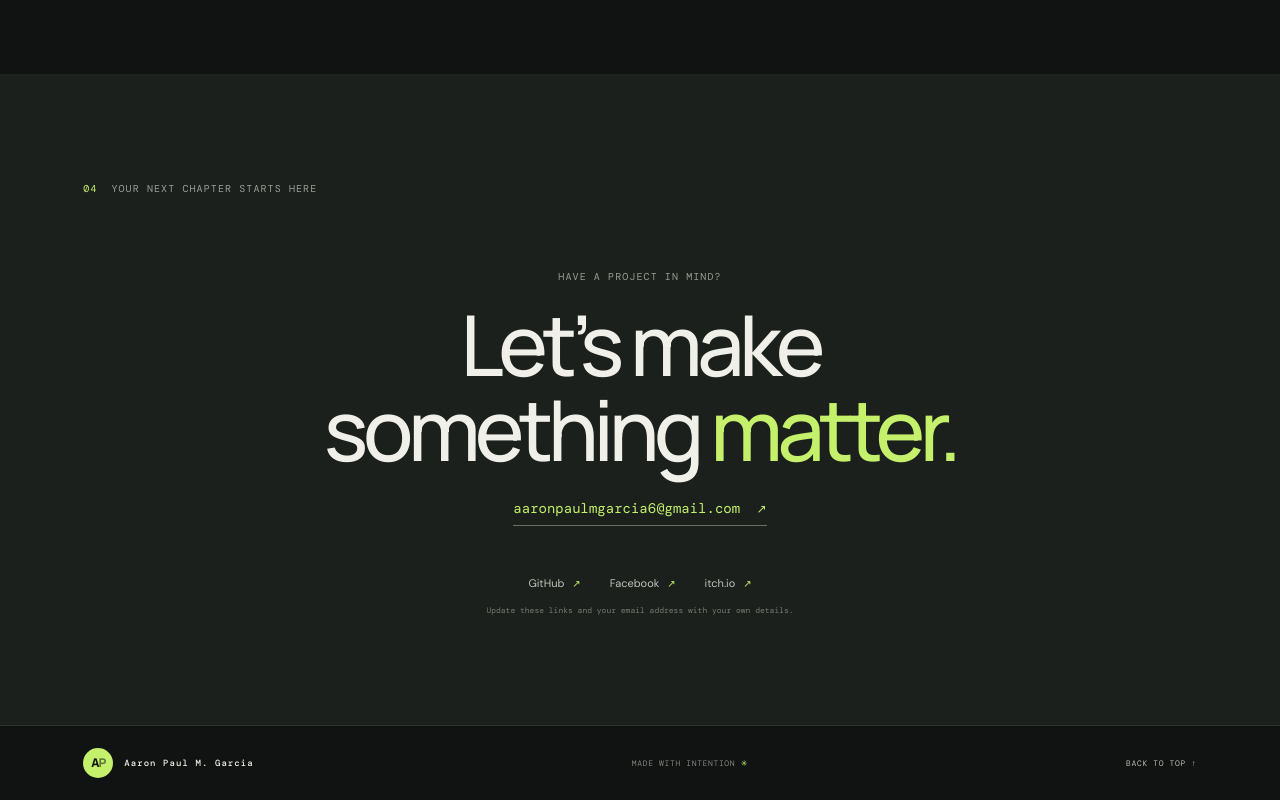
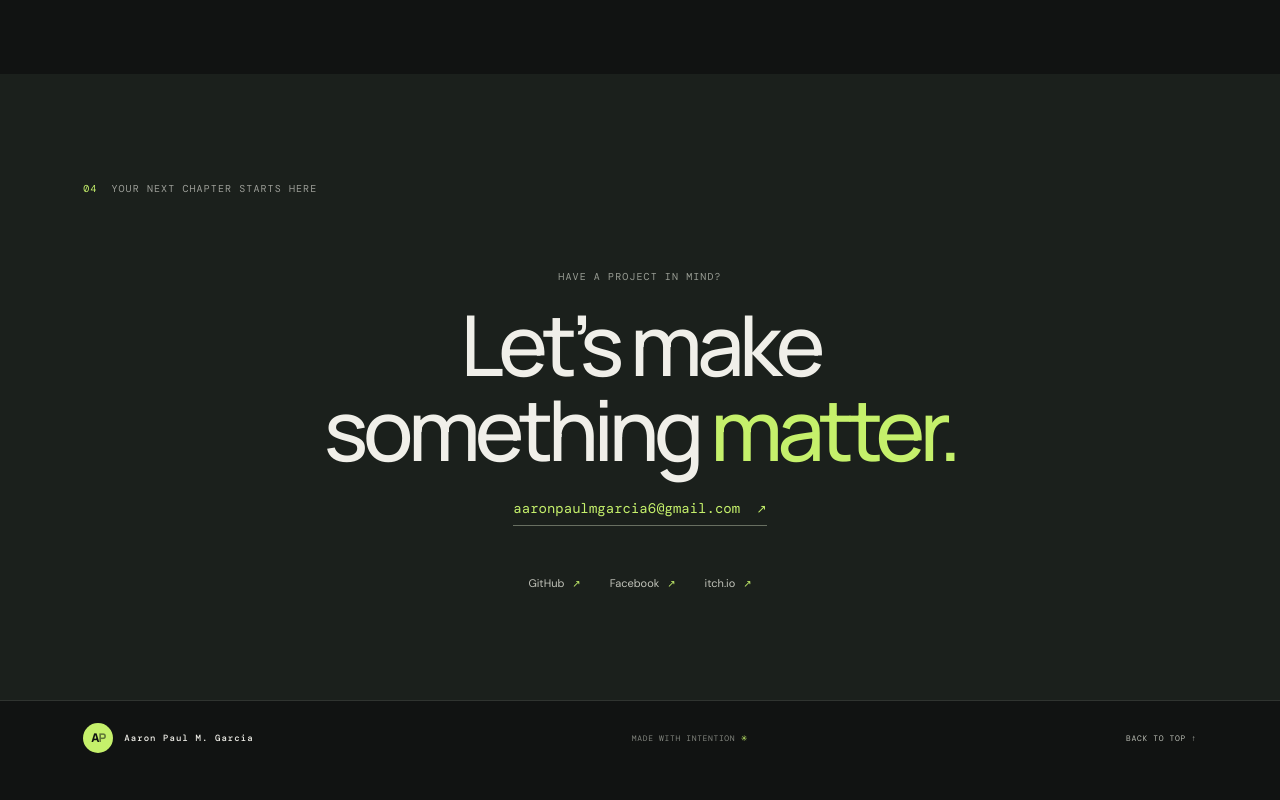
Before and after one commit to Messybed/Digital-Profile, a plain HTML site: page index.html in a window 1280 px wide. Shown: the part 3242-4042 px from the top of the page. After the commit the page ends 4017 px from the top, so only its background shows below. Drawn offline with nearby package versions, Linux system fonts and the light colour scheme.

Commit message:
Initial commit

```diff
--- a/index.html
+++ b/index.html
@@ -218,7 +218,6 @@
             <a href="https://www.facebook.com/profile.php?id=100090025796041" target="_blank" rel="noreferrer">Facebook <span aria-hidden="true">↗</span></a>
             <a href="https://itch.io/profile/ursulack" target="_blank" rel="noreferrer">itch.io <span aria-hidden="true">↗</span></a>
           </div>
-          <p class="social-note">Update these links and your email address with your own details.</p>
         </div>
       </section>
     </main>
```
